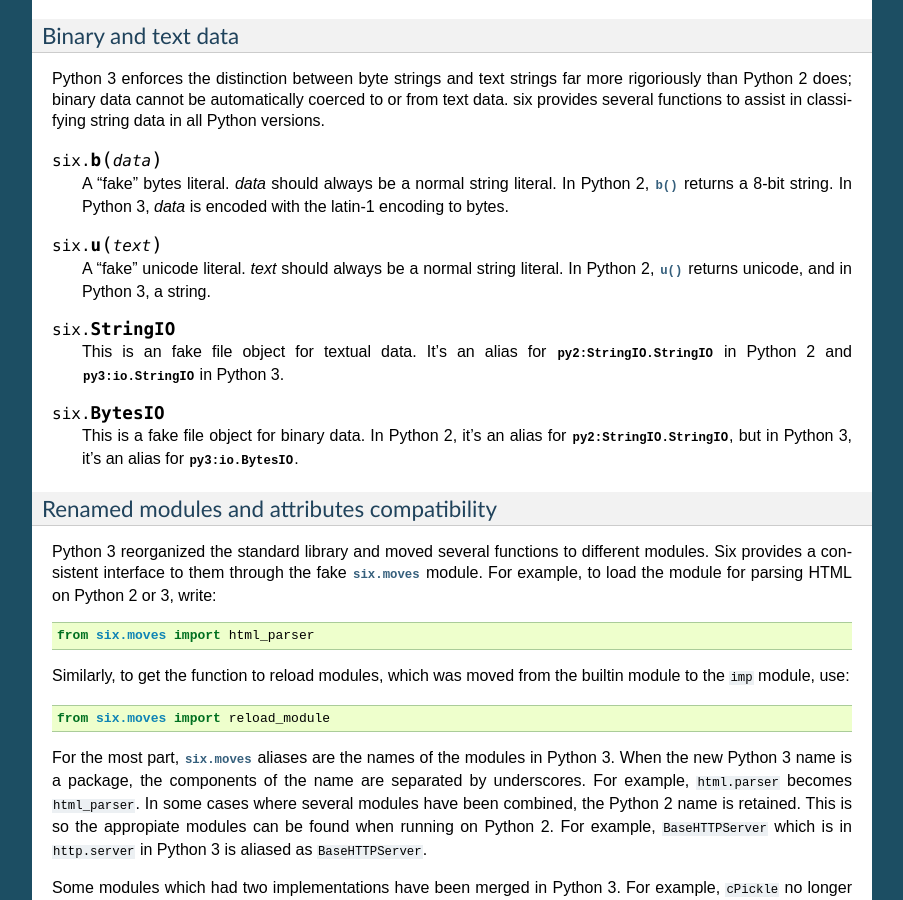
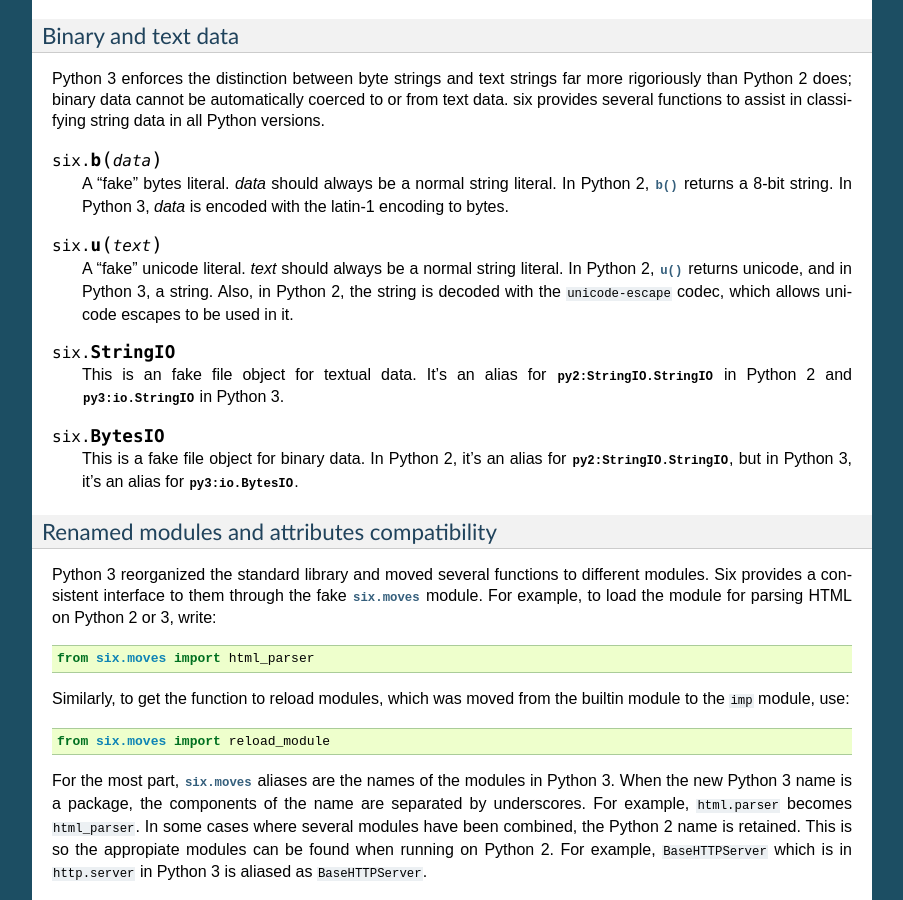
Before and after one commit to benjaminp/six, a Sphinx documentation site: the page built from documentation/index.rst, in a window 1280 px wide and 900 px high, scrolled down 2627 px. Shown: the whole window, without its empty margins (198-1101 px from the left). Built offline with Sphinx 7.4.7, drawn with Linux system fonts in a browser that asks for light colours.

Commit message:
document use of unicode-escape handler

```diff
--- a/documentation/index.rst
+++ b/documentation/index.rst
@@ -220,7 +220,9 @@
 .. function:: u(text)
 
    A "fake" unicode literal.  *text* should always be a normal string literal.
-   In Python 2, :func:`u` returns unicode, and in Python 3, a string.
+   In Python 2, :func:`u` returns unicode, and in Python 3, a string.  Also, in
+   Python 2, the string is decoded with the ``unicode-escape`` codec, which
+   allows unicode escapes to be used in it.
 
 
 .. data:: StringIO
```
